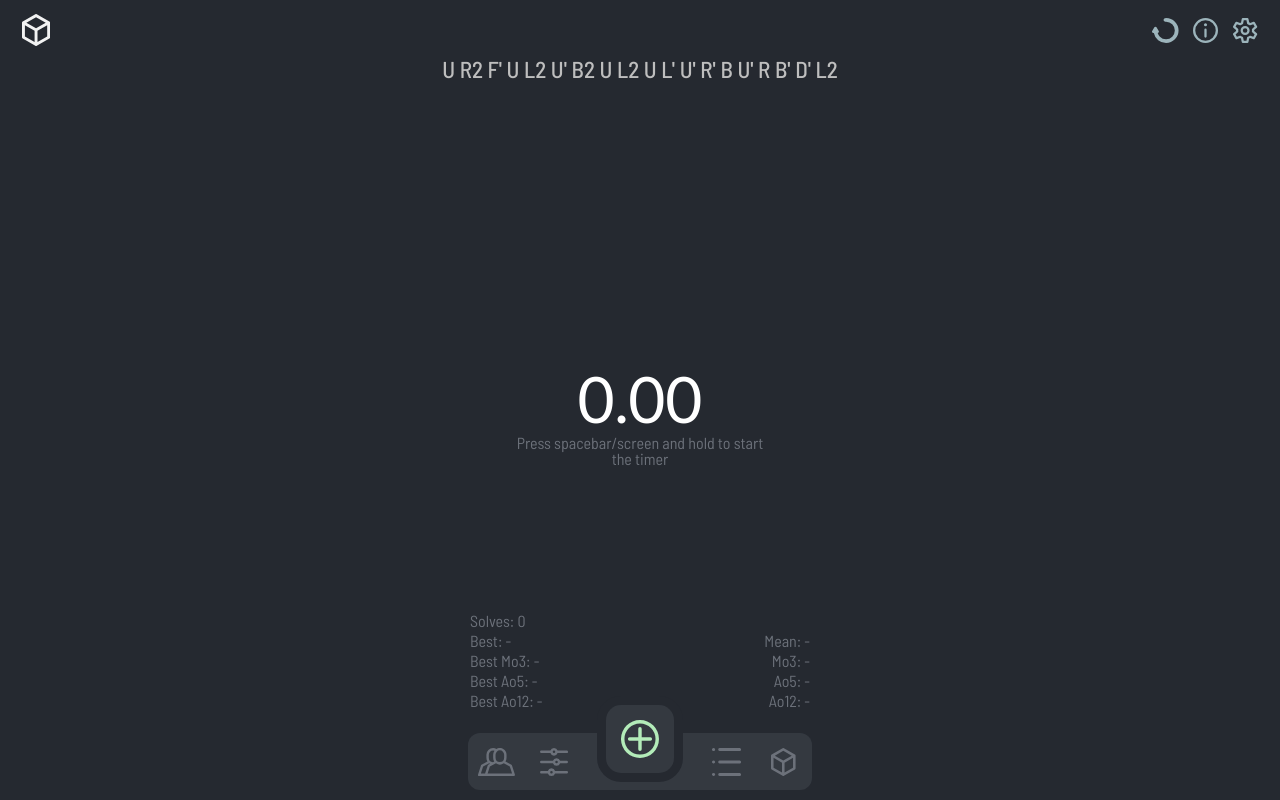
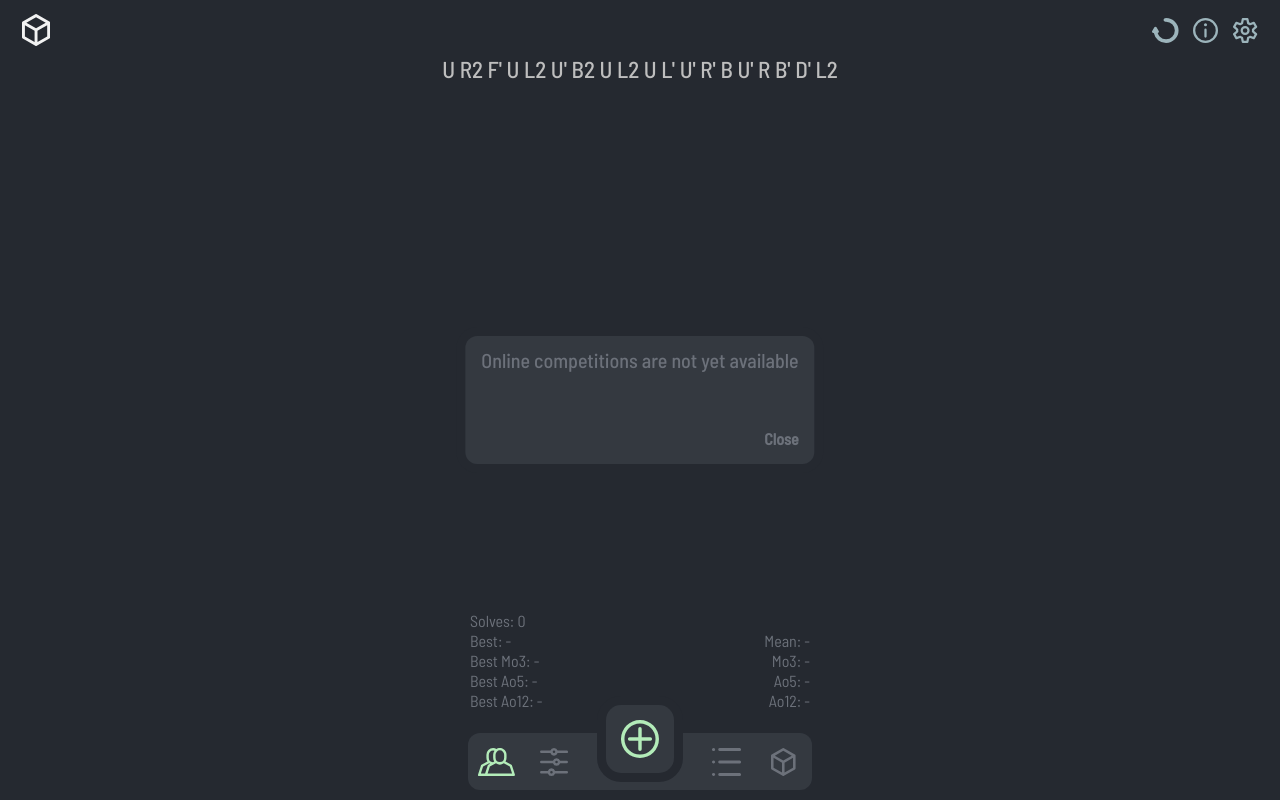
Before and after one commit to pawelkaczoruk/fru-timer, a Vue app: page / in a window 1280 px wide. Both pictures are taken after a click on the button 496 px from the left and 761 px from the top of the page. Built offline with nearby package versions, Linux system fonts and the light colour scheme.

Commit message:
:sparkles: Add info modal for competitions

```diff
--- a/src/components/menu/TheMenuBar.vue
+++ b/src/components/menu/TheMenuBar.vue
@@ -2,7 +2,10 @@
   <div class="menu-bar">
 
     <div>
-      <MenuButton>
+      <MenuButton
+        :highlight="getCompetitionModalVisibility"
+        @click="toggleCompetitionModal()"
+      >
         <svg
           class="icon"
           viewBox="0 0 36.093 27.353"
@@ -106,8 +109,10 @@ export default defineComponent({
       toggleDisplayMenu,
       toggleTimesList,
       toggleSessionMenu,
+      toggleCompetitionModal,
       getDisplayMenuVisibility,
-      getSessionMenuVisibility
+      getSessionMenuVisibility,
+      getCompetitionModalVisibility
     } = useMenuController()
 
     const { getListVisibility } = useConfig()
@@ -116,9 +121,11 @@ export default defineComponent({
       toggleDisplayMenu,
       toggleTimesList,
       toggleSessionMenu,
+      toggleCompetitionModal,
       getDisplayMenuVisibility,
       getSessionMenuVisibility,
-      getListVisibility
+      getListVisibility,
+      getCompetitionModalVisibility
     }
   }
 })
--- a/src/components/modals/TheCommentModal.vue
+++ b/src/components/modals/TheCommentModal.vue
@@ -10,11 +10,11 @@
     <div class="button-container">
       <button
         class="modal-control-button"
-        @click="toggleCommentModal"
+        @click="toggleCommentModal()"
       >Cancel</button>
       <button
         class="modal-control-button"
-        @click="addComment"
+        @click="addComment()"
       >Save</button>
     </div>
 
--- /dev/null
+++ b/src/components/modals/TheCompetitionModal.vue
@@ -0,0 +1,38 @@
+<template>
+  <div class="competition-modal modal">
+
+    <p class="modal-title">Online competitions are not yet available</p>
+
+    <div class="button-container">
+      <button
+        class="modal-control-button"
+        @click="toggleCompetitionModal()"
+      >Close</button>
+    </div>
+
+  </div>
+</template>
+
+<script lang="ts">
+import { defineComponent } from 'vue'
+import useMenuController from '@/composables/menu/useMenuController'
+
+export default defineComponent({
+  name: 'TheCompetitionModal',
+
+  setup() {
+    const { toggleCompetitionModal } = useMenuController()
+
+    return { toggleCompetitionModal }
+  }
+})
+</script>
+
+<style lang="scss" scoped>
+@import '@/assets/styles/mixins';
+
+.comment-input { @include rect(100%, 4em); }
+.modal-title { margin-bottom: 3em; }
+.button-container { justify-content: flex-end; }
+
+</style>
--- a/src/components/modals/TheSessionModal.vue
+++ b/src/components/modals/TheSessionModal.vue
@@ -31,11 +31,11 @@
     <div class="button-container">
       <button
         class="modal-control-button"
-        @click="toggleSessionModal"
+        @click="toggleSessionModal()"
       >Cancel</button>
       <button
         class="modal-control-button"
-        @click="addSession"
+        @click="addSession()"
       >Add</button>
     </div>
 
--- a/src/composables/menu/useMenuController.ts
+++ b/src/composables/menu/useMenuController.ts
@@ -9,6 +9,7 @@ const isOptionMenuVisible = ref(false)
 const isSessionMenuVisible = ref(false)
 const isCommentModalVisible = ref(false)
 const isSessionModalVisible = ref(false)
+const isCompetitionModalVisible = ref(false)
 
 
 export default function useMenuController() {
@@ -26,6 +27,7 @@ export default function useMenuController() {
   const getSessionMenuVisibility = computed(() => isSessionMenuVisible.value)
   const getCommentModalVisibility = computed(() => isCommentModalVisible.value)
   const getSessionModalVisibility = computed(() => isSessionModalVisible.value)
+  const getCompetitionModalVisibility = computed(() => isCompetitionModalVisible.value)
 
   const toggleDisplayMenu = (state?: boolean) => {
     isDisplayMenuVisible.value = state === undefined ? !isDisplayMenuVisible.value : state
@@ -69,12 +71,17 @@ export default function useMenuController() {
     isSessionModalVisible.value = !isSessionModalVisible.value
   }
 
+  const toggleCompetitionModal = () => {
+    isCompetitionModalVisible.value = !isCompetitionModalVisible.value
+  }
+
   return {
     getDisplayMenuVisibility,
     getOptionMenuVisibility,
     getSessionMenuVisibility,
     getCommentModalVisibility,
     getSessionModalVisibility,
+    getCompetitionModalVisibility,
     toggleDisplayMenu,
     toggleOptionMenu,
     toggleSessionMenu,
@@ -82,6 +89,7 @@ export default function useMenuController() {
     toggleScrambleDisplay,
     toggleTimesList,
     toggleCommentModal,
-    toggleSessionModal
+    toggleSessionModal,
+    toggleCompetitionModal
   }
 }
--- a/src/views/Home.vue
+++ b/src/views/Home.vue
@@ -24,6 +24,7 @@
 
     <TheCommentModal v-if="getCommentModalVisibility" />
     <TheSessionModal v-if="getSessionModalVisibility" />
+    <TheCompetitionModal v-if="getCompetitionModalVisibility" />
 
   </div>
 </template>
@@ -37,6 +38,7 @@ import TheStatsDisplay from '@/components/displays/TheStatsDisplay.vue'
 import TheListDisplay from '@/components/list/TheListDisplay.vue'
 import TheCommentModal from '@/components/modals/TheCommentModal.vue'
 import TheSessionModal from '@/components/modals/TheSessionModal.vue'
+import TheCompetitionModal from '@/components/modals/TheCompetitionModal.vue'
 import useTimer from '@/composables/useTimer'
 import useConfig from '@/composables/store/useConfig'
 import useMenuController from '@/composables/menu/useMenuController'
@@ -50,6 +52,7 @@ export default defineComponent({
     TheListDisplay,
     TheCommentModal,
     TheSessionModal,
+    TheCompetitionModal,
     TheSessionMenu
   },
 
@@ -80,7 +83,8 @@ export default defineComponent({
     const {
       getCommentModalVisibility,
       getSessionModalVisibility,
-      getSessionMenuVisibility
+      getSessionMenuVisibility,
+      getCompetitionModalVisibility
     } = useMenuController()
 
     return {
@@ -90,7 +94,8 @@ export default defineComponent({
       getScrambleVisibility,
       getCommentModalVisibility,
       getSessionModalVisibility,
-      getSessionMenuVisibility
+      getSessionMenuVisibility,
+      getCompetitionModalVisibility
     }
   }
 })
```
